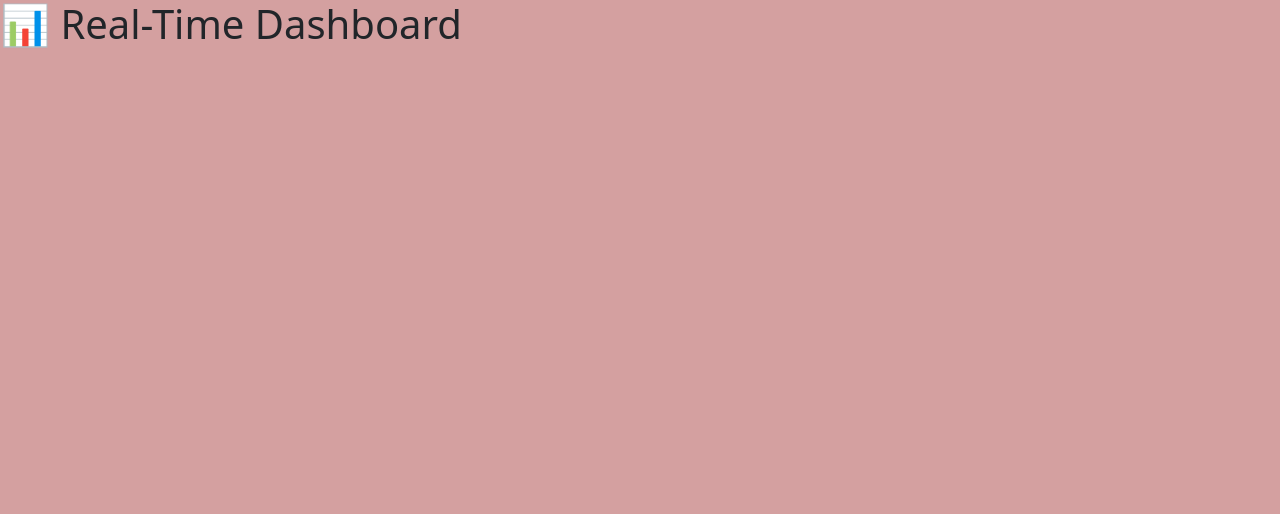
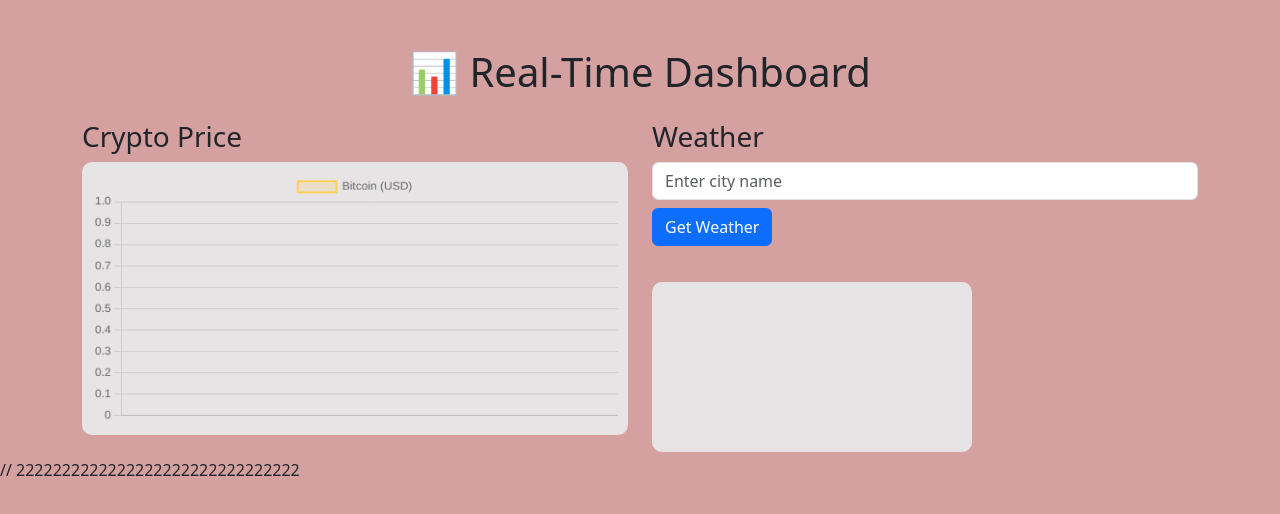
Before and after one commit to Darshan-1045/Dashboard, a plain HTML site: page index.html in a window 1280 px wide. Drawn offline with nearby package versions, Linux system fonts and the light colour scheme.

Commit message:
second commit

```diff
--- a/index.html
+++ b/index.html
@@ -20,7 +20,91 @@
 </head>
 
 <body>
-    <h1>📊 Real-Time Dashboard </h1>
+ <div class="container mt-5">
+        <h1 class="text-center">📊 Real-Time Dashboard</h1>
+
+        <div class="row mt-4">
+            <div class="col-md-6">
+                <h3>Crypto Price</h3>
+                <canvas id="cryptoChart"></canvas>
+            </div>
+
+            <div class="col-md-6">
+                <h3>Weather</h3>
+
+                <!-- City input -->
+                <div class="mb-3">
+                    <input id="cityInput" type="text" class="form-control" placeholder="Enter city name" />
+                    <button id="fetchWeatherBtn" class="btn btn-primary mt-2">Get Weather</button>
+                </div>
+
+                <div id="weatherInfo"></div>
+
+                <canvas id="weatherChart" style="margin-top: 20px;"></canvas>
+            </div>
+        </div>
+    </div>
+
+
+
+
+// 2222222222222222222222222222222
+
+
+
+
+    <script>
+        // Crypto Chart setup (same as before)
+        const ctxCrypto = document.getElementById('cryptoChart').getContext('2d');
+        let cryptoChartData = {
+            labels: [],
+            datasets: [{
+                label: 'Bitcoin (USD)',
+                data: [],
+                backgroundColor: 'rgba(255, 206, 86, 0.2)',
+                borderColor: 'rgba(255, 206, 86, 1)',
+                borderWidth: 2
+            }]
+        };
+        const cryptoChart = new Chart(ctxCrypto, {
+            type: 'line',
+            data: cryptoChartData,
+            options: {
+                responsive: true,
+                scales: { y: { beginAtZero: false } }
+            }
+        });
+
+        async function fetchCryptoData() {
+            try {
+                const res = await fetch('https://api.coingecko.com/api/v3/simple/price?ids=bitcoin&vs_currencies=usd');
+                const data = await res.json();
+                return data.bitcoin.usd;
+            } catch (e) {
+                console.error('Error fetching crypto data:', e);
+                return null;
+            }
+        }
+
+        async function updateCryptoChart() {
+            const price = await fetchCryptoData();
+            if (price === null) return;
+
+            const now = new Date().toLocaleTimeString();
+            cryptoChartData.labels.push(now);
+            cryptoChartData.datasets[0].data.push(price);
+
+            if (cryptoChartData.labels.length > 10) {
+                cryptoChartData.labels.shift();
+                cryptoChartData.datasets[0].data.shift();
+            }
+
+            cryptoChart.update();
+        }
+
+
+
+</script>
 </body>
 
 </html>
```
